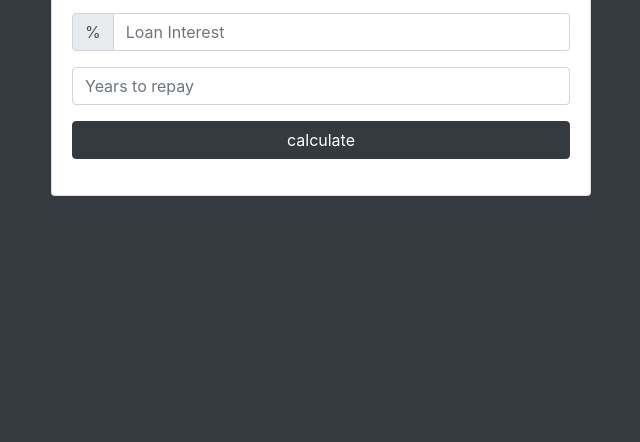
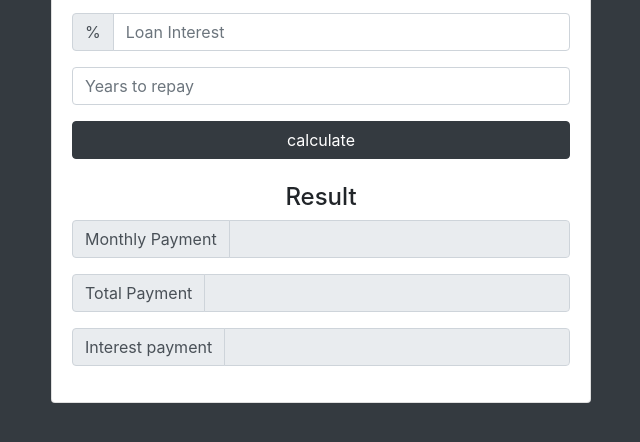
Before and after one commit to hassanshokoohimatin/loan-js, a plain HTML site: page index.html in a window 1280 px wide. Shown: the part 182-624 px from the top of the page, without its empty margins (319-959 px from the left). Drawn offline with nearby package versions, Linux system fonts and the light colour scheme.

Commit message:
the result part of UI added

```diff
--- a/index.html
+++ b/index.html
@@ -47,6 +47,41 @@
                         <!-- LOADING HERE -->
                         <!-- RESULTS -->
 
+                        <div class="results mt-4">
+                            <h4>Result</h4>
+                            <div class="form-group">
+                                <div class="input-group">
+                                    <div class="input-group-prepend">
+                                        <span class="input-group-text">Monthly Payment</span>
+                                    </div>
+                                    <input type="number" id="monthly-payment" name="monthly-payment" class="form-control" disabled>
+                                </div>
+                            </div>
+                            <div class="form-group">
+                                <div class="input-group">
+                                    <div class="input-group-prepend">
+                                        <span class="input-group-text">Total Payment</span>
+                                    </div>
+                                    <input type="number" id="total-payment" name="total-payment" class="form-control" disabled>
+                                </div>
+                            </div>
+                            <div class="form-group">
+                                <div class="input-group">
+                                    <div class="input-group-prepend">
+                                        <span class="input-group-text">Interest payment</span>
+                                    </div>
+                                    <input type="number" id="interest-payment" name="interest-payment" class="form-control" disabled>
+                                </div>
+                            </div>
+                        </div>
+
+
+
+
+
+
+
+
 
 
                     </div>
```
